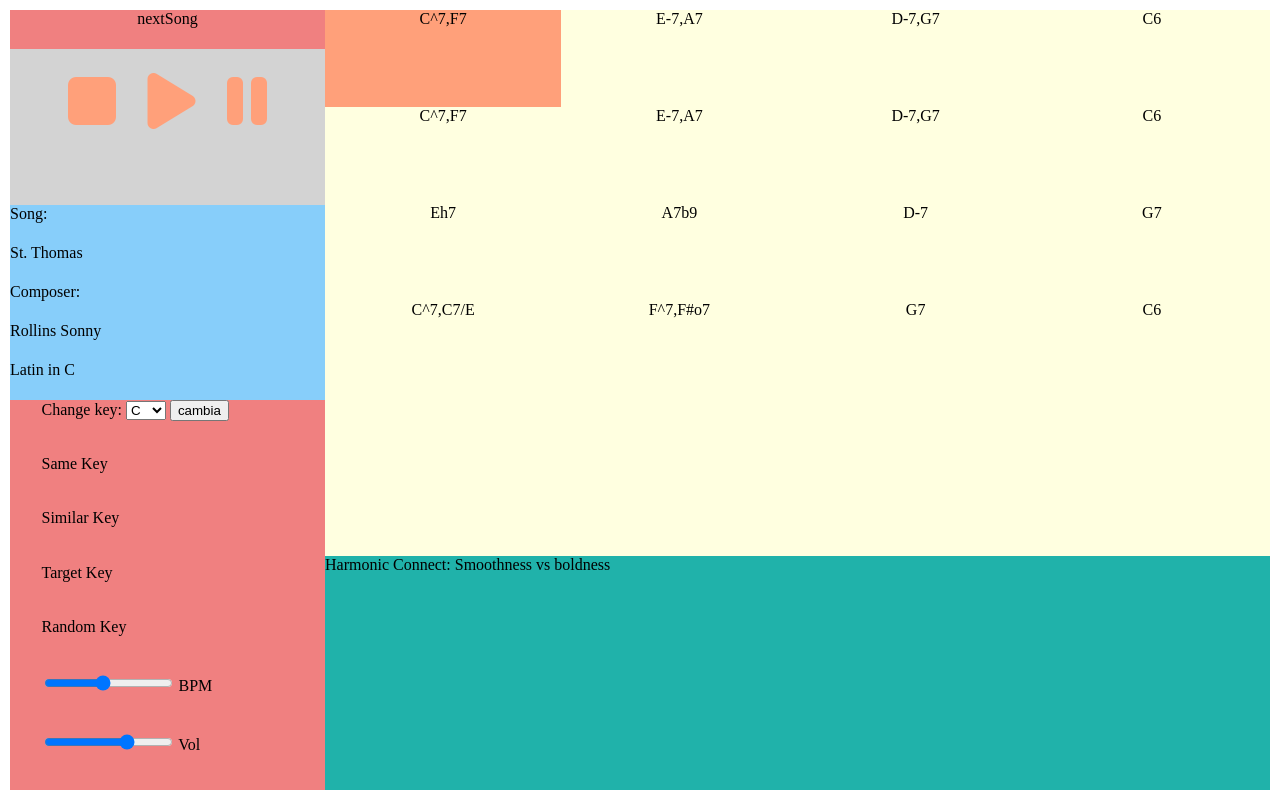
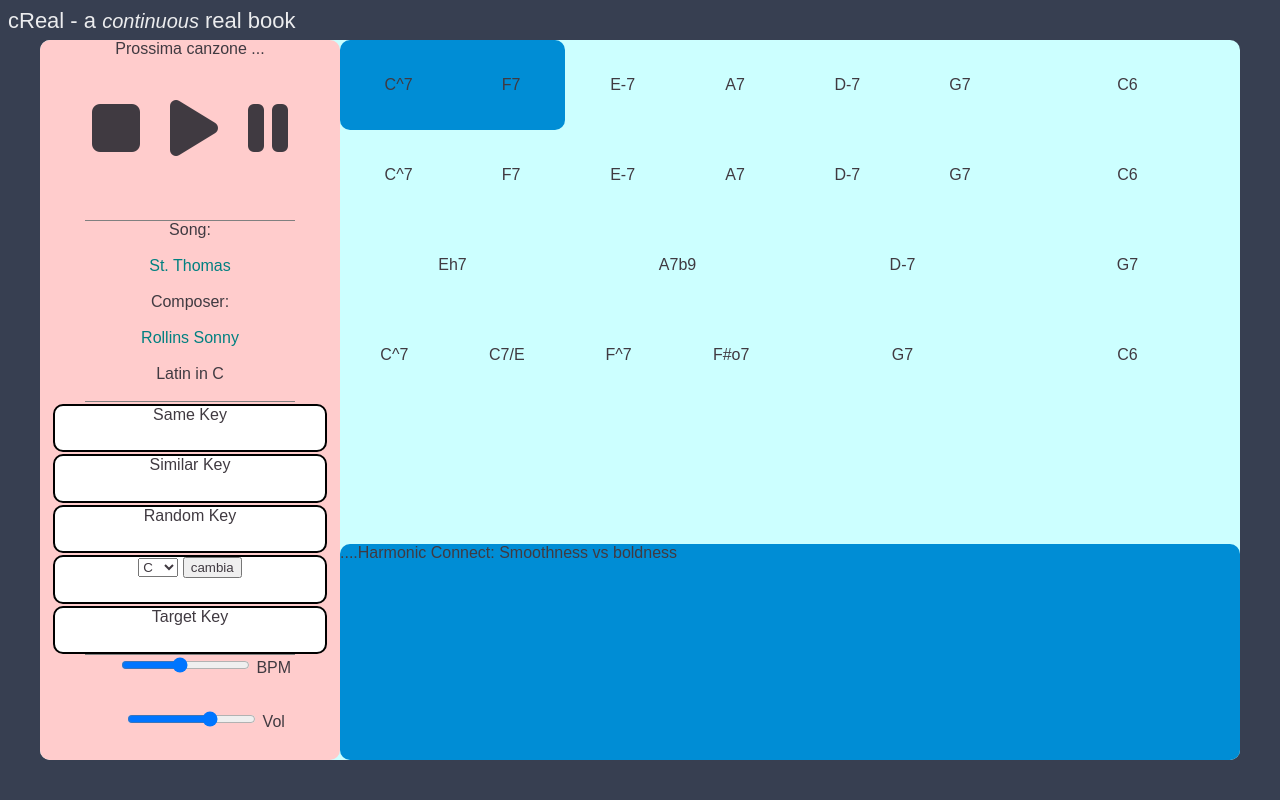
Before and after one commit to AyTaken/cReal, a website: page index.html in a window 1280 px wide. Drawn offline with Linux system fonts and the light colour scheme; no server answers; a web font is replaced by a local one.

Commit message:
Changed gui

```diff
--- a/TonePlayer.js
+++ b/TonePlayer.js
@@ -403,8 +403,6 @@ let volSlider = document.getElementById("sliderVolume")
 volSlider.onchange = function () {
     sampler.volume.value = volSlider.value
     console.log(sampler.volume.value)
-
-
 }
 
 
--- a/index.html
+++ b/index.html
@@ -5,18 +5,23 @@
     <meta name="viewport" content="width=device-width, initial-scale=1.0">
     <title>cReal</title>
     <link rel="stylesheet" href="style.css">
+    <link rel="preconnect" href="https://fonts.gstatic.com">
+    <link rel="icon" href="./cereal.png">
+    <link href="https://fonts.googleapis.com/css2?family=B612&display=swap" rel="stylesheet">
     <script src="https://kit.fontawesome.com/c66d779da1.js" crossorigin="anonymous"></script>
 </head>
 
 <body>
+    <div id="title">cReal - a <span id="ita">continuous</span> real book</div>
     <div class="container">
         <div id="sidebar">
-            <div class="sidebarColumn" id="nextSongVis">nextSong</div>
+            <div class="sidebarColumn" id="nextSongVis">Prossima canzone ...</div>
             <div class="sidebarColumn" id="playStopButtons">
                 <div id="stop" class="btn fas fa-stop fa-4x"></div>
                 <div id="play" class="btn fas fa-play fa-4x"></div>
                 <div id="pause" class="btn fas fa-pause fa-4x"></div>
             </div>
+            <div class="separator"></div>
             <div class="sidebarColumn" id="songInfos">
                 <div class="info">Song:</div>
                 <div class="info" id="songTitle"></div>
@@ -24,10 +29,16 @@
                 <div class="info" id="composer"></div>
                 <div class="info" id="styleAndKey"></div>
             </div>
+            <div class="separator"></div>
             <div class="sidebarColumn" id="changeSongSettings">
 
+
+
+                <div class="songBtn" id="sameKey">Same Key</div>
+                <div class="songBtn" id="similarKey">Similar Key</div>
+                <div class="songBtn" id="randomKey">Random Key</div>
                 <div class="songBtn" id="changeKey">
-                    <label id="labelKey" for="keys">Change key:</label>
+                    <label id="labelKey" for="keys"></label>
                     <select id="keys">
                         <option id="opt1" value=""></option>
                         <option id="opt2" value=""></option>
@@ -44,13 +55,9 @@
                     </select>
                     <button type="submit" id="onClickSubmit">cambia</button>
                 </div>
-
-
-                <div class="songBtn" id="sameKey">Same Key</div>
-                <div class="songBtn" id="similarKey">Similar Key</div>
                 <div class="songBtn" id="targetKey">Target Key</div>
-                <div class="songBtn" id="randomKey">Random Key</div>
             </div>
+            <div class="separator"></div>
             <div class="sidebarColumn" id="tempoSettings">
                 <div class="setting">
                     <input id="sliderTempo" type="range" label="tempo" units="bpm" min="20" max="240" step="1"
@@ -67,7 +74,7 @@
             <div id="chords">
 
             </div>
-            <div id="harmonicConnect">Harmonic Connect: Smoothness vs boldness
+            <div id="harmonicConnect">....Harmonic Connect: Smoothness vs boldness
                 <div id="connectChords">
 
                 </div>
--- a/style.css
+++ b/style.css
@@ -1,11 +1,32 @@
+* {
+    font-family: 'B612', sans-serif;
+    color: #403A41;
+}
+
+#title {
+    font-size: 22px;
+    color: 	rgba(255, 255, 255, 0.9);
+    z-index: 0;
+}
+
+#ita {
+    font-size: 20px;
+    font-style: italic;
+    color: 	rgba(255, 255, 255, 0.9);
+    z-index: 0;
+}
+
+body{
+    background-color: #373F51;
+}
 .container {
     position: absolute;
-    border-radius: 20px;
+    border-radius: 10px;
     top: 0; right: 0; bottom: 0; left: 0;
     min-width: 900px;
     min-height: 500px;
-    background-color: lightcyan;
-    margin: 10px;
+    background-color: #CCFFFF;
+    margin: 40px;
 }
 
 #sidebar {
@@ -13,7 +34,15 @@
     float: left;
     width: 25%;
     height: 100%;
-    background-color: lightcoral;
+    background-color: #FFCCCC;
+    border-radius: 10px;
+}
+
+.separator {
+    margin: auto;
+    width: 70%;
+    border-top: 1px solid grey;
+
 }
 
 #mainView {
@@ -21,7 +50,6 @@
     float: right;
     width: 75%;
     height: 100%;
-    background-color: lightgreen;
 }
 
 #chords {
@@ -29,17 +57,34 @@
     display: grid;
     grid-template-columns: 1fr 1fr 1fr 1fr;
     text-align: center;
-
     width: 100%;
     height: 70%;
-    background-color: lightyellow;
+}
+
+.cell {
+    display: flex;
+    flex-direction: row;
+    flex-wrap: nowrap;
+    justify-content: space-around;
+    align-items: center;
+    width: 100%;
+    height: 100%;
+}
+
+
+
+.measure {
+
+    width: auto;
+    height: 20%;
 }
 
 #harmonicConnect {
     position: relative;;
     width: 100%;
     height: 30%;
-    background-color: lightseagreen;
+    background-color: #008DD5;
+    border-radius: 10px;
 }
 
 #connectChords {
@@ -58,10 +103,15 @@
     justify-content: center;
     width: 100%;
     height: 25%;
+    text-align: center;
 }
 
 #nextSongVis {
     height: 5%;
+}
+
+.btn:hover {
+    color: white;
 }
 
 #playStopButtons{
@@ -82,13 +132,19 @@
 }
 
 #playStopButtons {
-    background-color: lightgrey;
     color: lightsalmon;
 }
 
 #songInfos {
     display: block;
-    background-color: lightskyblue;
+}
+
+#songTitle {
+    color: teal;
+}
+
+#composer {
+    color: teal;
 }
 
 .info {
@@ -99,18 +155,26 @@
 
 
 .selectedCell {
-    background-color: lightsalmon;
+    border-radius: 10px;
+    background-color: #008DD5;
 }
 
 #changeSongSettings {
-    display: block;
+    display: flex;
+    flex-direction: column;
+    flex-wrap: nowrap;
+    justify-content: space-around;
+    align-items: center;
+
 }
 
 .songBtn {
-    position: relative;
-    width: auto;
-    margin-left: 10%;
+    width: 90%;
     height: 20%;
+    background-color: white;
+    border-radius: 10px;
+    border: solid black 2px;
+    margin-top: 2px;
 }
 
 .songBtn:hover {
@@ -119,9 +183,6 @@
 
 #tempoSettings {
     display: block;
-
-
-
 }
 
 .setting {
```
Also changed, not shown: view.js (+27 -2 lines), cereal.png (added), main.js.
